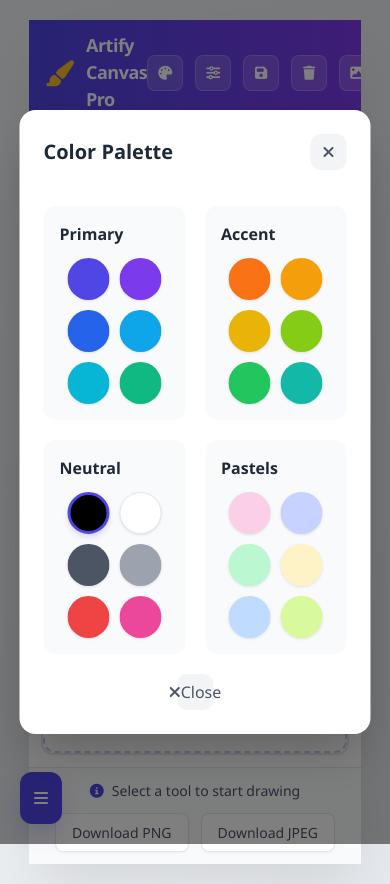
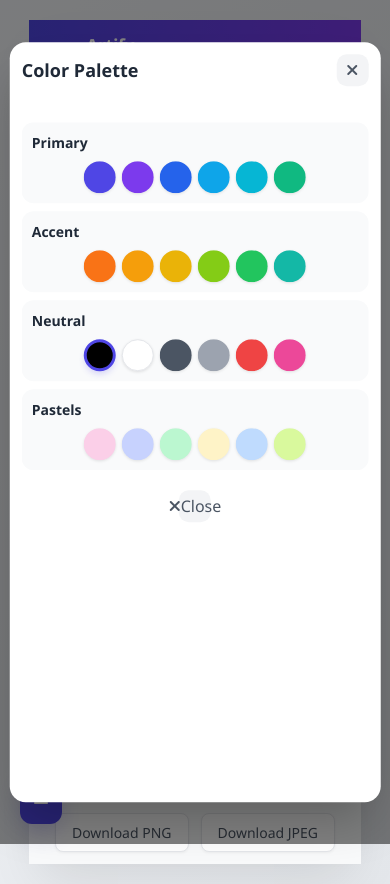
Before and after one commit to AnilaAnilaN/Artify-Canvas, a plain HTML site: page index.html in a window 390 px wide. Both pictures are taken after a click on the button 165 px from the left and 72 px from the top of the page. Drawn offline with nearby package versions, Linux system fonts and the light colour scheme.

Commit message:
Update paint.css

```diff
--- a/paint.css
+++ b/paint.css
@@ -17,7 +17,7 @@ body {
 
 .artify-container {
     width: 95%;
-    max-width: 1600px; /* Wider container */
+    max-width: 1600px;
     height: 95vh;
     background: white;
     border-radius: 16px;
@@ -142,7 +142,7 @@ body {
     font-weight: 500;
 }
 
-/* Canvas Area - Widened and enhanced */
+/* Canvas Area */
 .canvas-area {
     flex: 1;
     display: flex;
@@ -158,8 +158,8 @@ body {
     display: flex;
     position: relative;
     overflow: hidden;
-    border: 2px solid #e5e7eb; /* Clear boundary */
-    box-shadow: 0 0 0 1px #d1d5db inset; /* Inner stroke */
+    border: 2px solid #e5e7eb;
+    box-shadow: 0 0 0 1px #d1d5db inset;
 }
 
 #paintCanvas {
@@ -483,6 +483,19 @@ body {
     display: none;
 }
 
+/* Canvas Boundary Highlight */
+.canvas-boundary {
+    position: absolute;
+    top: 0;
+    left: 0;
+    width: 100%;
+    height: 100%;
+    pointer-events: none;
+    border: 2px dashed rgba(79, 70, 229, 0.3);
+    border-radius: 12px;
+    box-sizing: border-box;
+}
+
 /* Responsive Design */
 @media (max-width: 992px) {
     .toolbar {
@@ -578,6 +591,48 @@ body {
     .brush-slider input {
         width: 140px;
     }
+
+    /* Mobile-specific color modal styles */
+    .color-modal {
+        height: 90%;
+        max-height: 90vh;
+        padding: 16px;
+    }
+
+    .color-grid {
+        display: flex;
+        flex-direction: column;
+        gap: 10px;
+        overflow-y: auto;
+        max-height: calc(90vh - 100px);
+    }
+
+    .color-group {
+        padding: 12px;
+    }
+
+    .color-group h3 {
+        font-size: 14px;
+        margin-bottom: 8px;
+    }
+
+    .color-items {
+        gap: 8px;
+    }
+
+    .color-item {
+        width: 36px;
+        height: 36px;
+    }
+
+    .modal-title {
+        font-size: 18px;
+    }
+
+    .close-btn {
+        width: 32px;
+        height: 32px;
+    }
 }
 
 @media (max-width: 480px) {
@@ -603,17 +658,27 @@ body {
         bottom: 20px;
         left: 20px;
     }
+
+    /* Further adjustments for very small screens */
+    .color-modal {
+        width: 95%;
+        padding: 12px;
+    }
+
+    .color-grid {
+        gap: 8px;
+    }
+
+    .color-group {
+        padding: 10px;
+    }
+
+    .color-items {
+        gap: 6px;
+    }
+
+    .color-item {
+        width: 32px;
+        height: 32px;
+    }
 }
-
-/* Canvas Boundary Highlight */
-.canvas-boundary {
-    position: absolute;
-    top: 0;
-    left: 0;
-    width: 100%;
-    height: 100%;
-    pointer-events: none;
-    border: 2px dashed rgba(79, 70, 229, 0.3);
-    border-radius: 12px;
-    box-sizing: border-box;
-}
```
